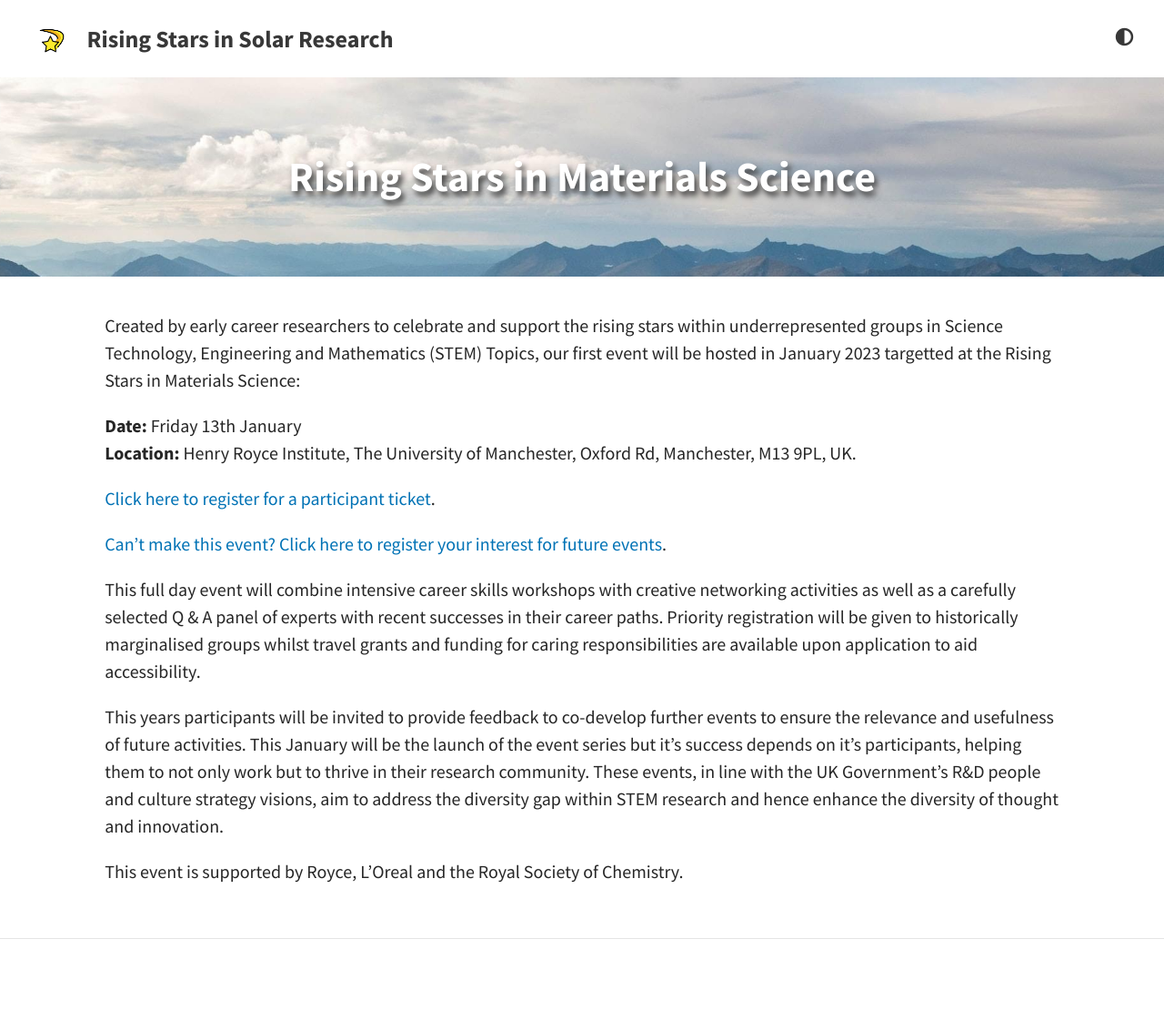
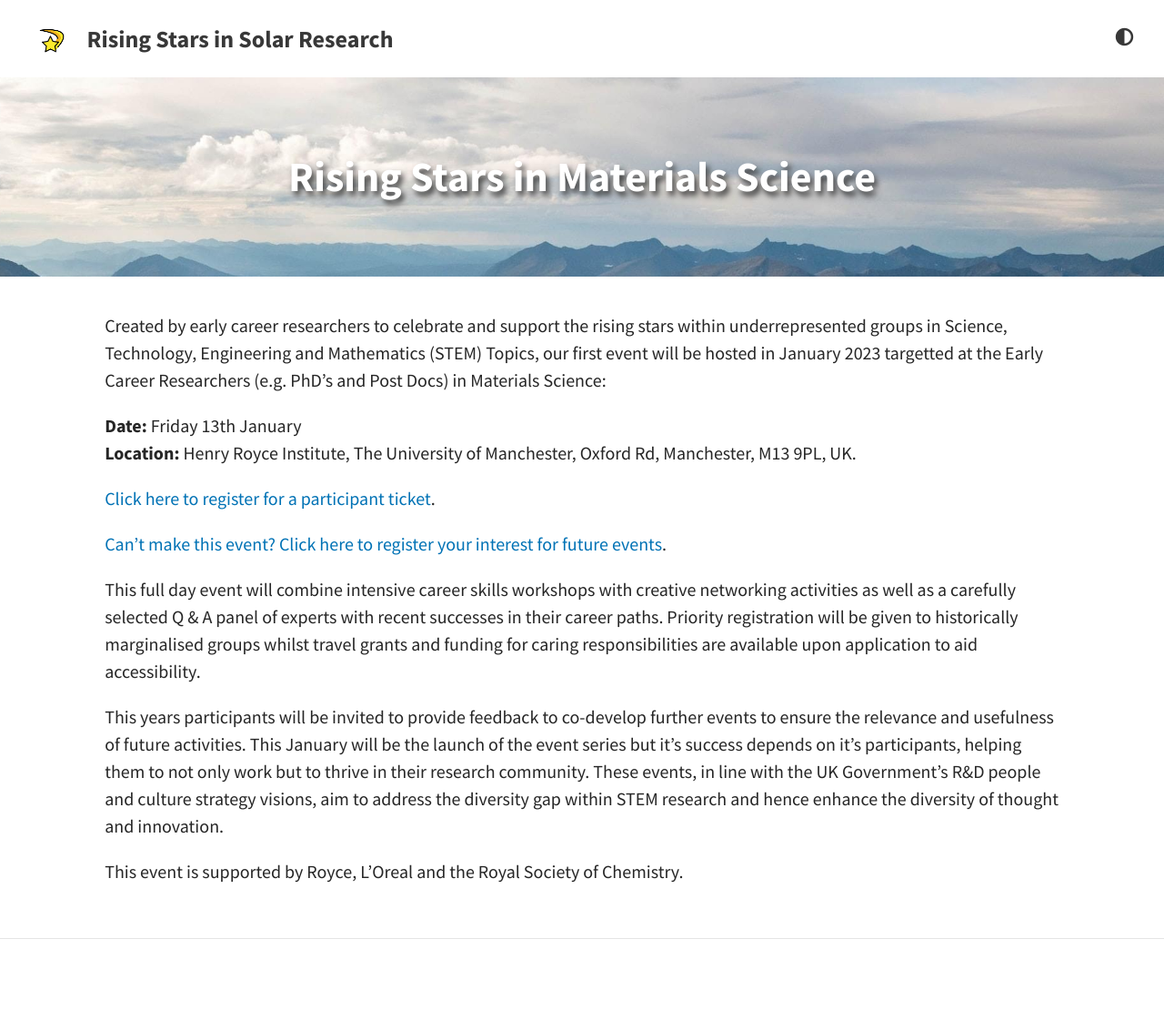
Before and after one commit to MAINSTRAEM/old_website, a Jekyll site: the page built from index.md, in a window 1280 px wide. Shown: the whole page at 91% size. Built offline with Jekyll 4.4.1, drawn with Linux system fonts in a browser that asks for light colours.

Commit message:
typos fixed

```diff
--- a/index.md
+++ b/index.md
@@ -6,7 +6,7 @@ hide: true                           # Prevent the page title to appear in the n
 icon: "fa-search"                    # Will Display only the fontawesome icon (here: fa-search) and not the title
 ---
 
-Created by early career researchers to celebrate and support the rising stars within underrepresented groups in Science Technology, Engineering and Mathematics (STEM) Topics, our first event will be hosted in January 2023 targetted at the Rising Stars in Materials Science:
+Created by early career researchers to celebrate and support the rising stars within underrepresented groups in Science, Technology, Engineering and Mathematics (STEM) Topics, our first event will be hosted in January 2023 targetted at the Early Career Researchers (e.g. PhD's and Post Docs) in Materials Science:
 
 **Date:** Friday 13th January
 **Location:** Henry Royce Institute, The University of Manchester, Oxford Rd, Manchester, M13 9PL, UK.
```
